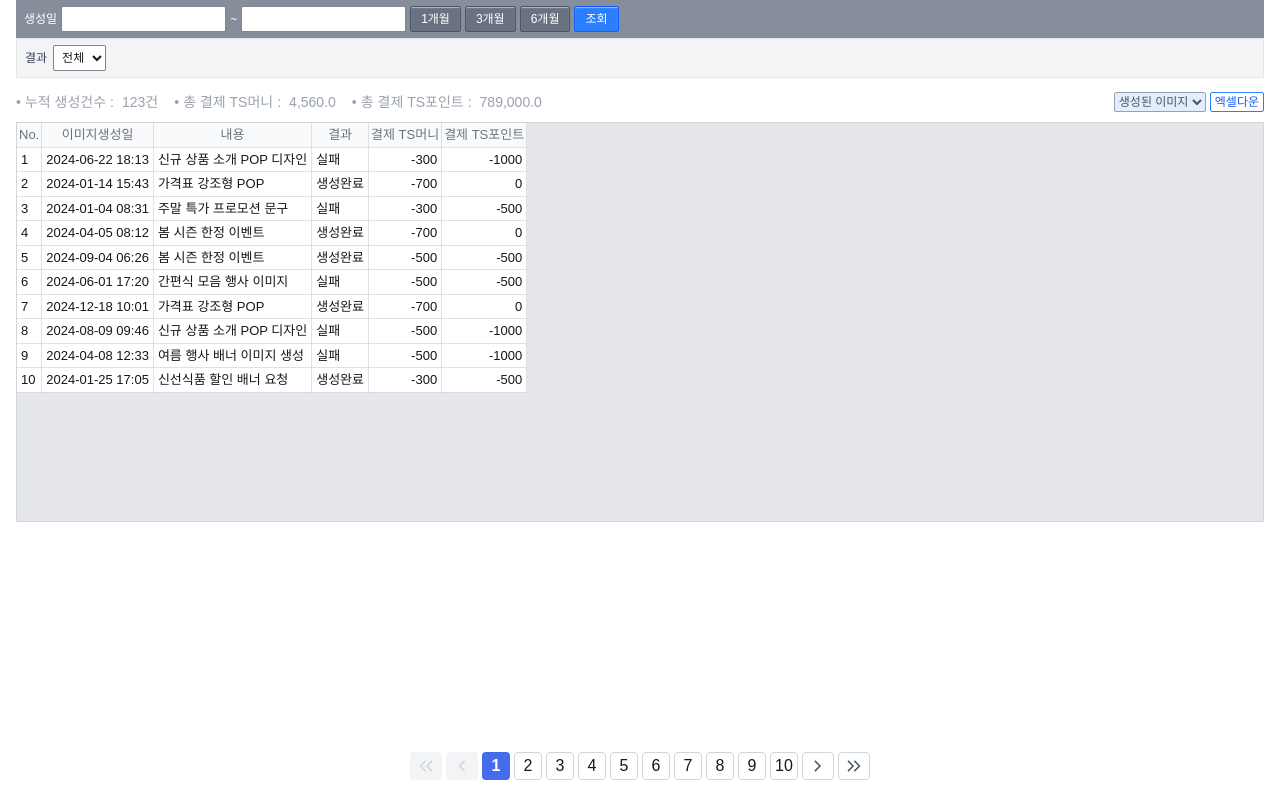
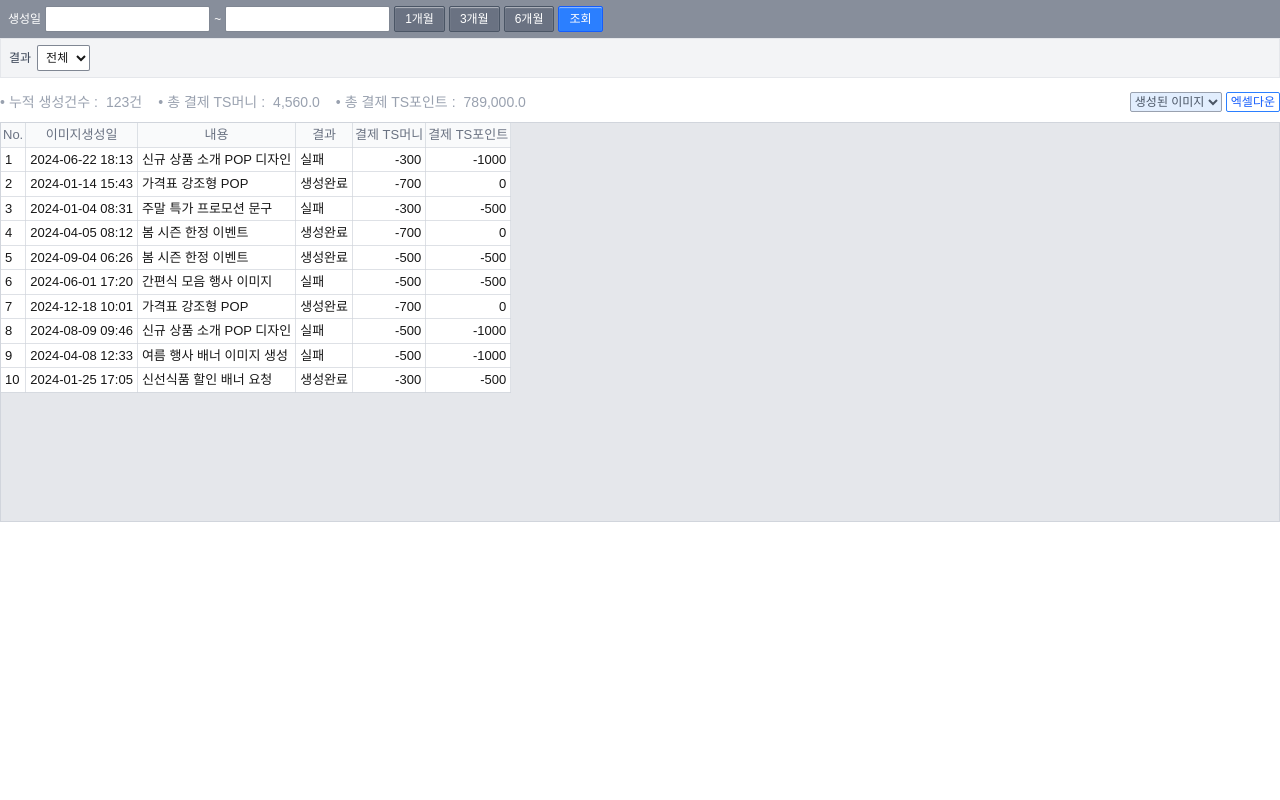
Before and after one commit to evaham/ai-pop, a Next.js app: page /aiPopUseData in a window 1280 px wide. Built offline with nearby package versions, Linux system fonts and the light colour scheme.

Commit message:
feat: AI 이미지 및 이용현황 메뉴에 클릭 이벤트 추가 및 레이아웃 개선

```diff
--- a/app/aiPopUseData/page.js
+++ b/app/aiPopUseData/page.js
@@ -49,7 +49,7 @@ export default function AiPopUseData() {
 
   return (
     <>
-      <div className="flex-1 relative flex flex-col px-4 bg-white">
+      <div className="flex-1 relative flex flex-col bg-white">
         <div className="flex flex-wrap gap-1 px-2 py-1.5 bg-gray-500/80 text-xs">
           <span className="flex items-center h-6.5 text-white">생성일</span>
           <input type="text" className="h-6.5 px-1 border border-gray-600/70 rounded-xs bg-white" />
@@ -120,64 +120,6 @@ export default function AiPopUseData() {
             </table>
           </div>
         </div>
-        <div className="pagination flex flex-col my-5 mt-auto">
-          <ul className="pagination__list flex gap-1 items-center mx-auto">
-            <li className="first paginate_button  disabled" data-dt-idx="1">
-              <a href="#pageLink" aria-disabled="true" className="flex items-center justify-center min-w-8 h-7 border border-gray-300 rounded-sm fill-gray-600 aria-disabled:border-gray-100 aria-disabled:bg-gray-100 aria-disabled:fill-gray-300 aria-disabled:pointer-events-none hover:border-blue-500">
-                <svg xmlns="http://www.w3.org/2000/svg" height="24px" viewBox="0 -960 960 960" width="24px" fill=""><path d="M445-253.85 218.85-480 445-706.15 487.15-664 303.77-480l183.38 184L445-253.85Zm254 0L472.85-480 699-706.15 741.15-664 557.77-480l183.38 184L699-253.85Z"></path></svg>
-                <span className="sr-only">처음으로</span>
-              </a>
-            </li>
-            <li className="prev paginate_button  disabled" data-dt-idx="0">
-              <a href="#pageLink" aria-disabled="true" className="flex items-center justify-center min-w-8 h-7 border border-gray-300 rounded-sm fill-gray-600 aria-disabled:border-gray-100 aria-disabled:bg-gray-100 aria-disabled:fill-gray-300 aria-disabled:pointer-events-none hover:border-blue-500">
-                <svg xmlns="http://www.w3.org/2000/svg" height="24px" viewBox="0 -960 960 960" width="24px" fill=""><path d="M560-253.85 333.85-480 560-706.15 602.15-664l-184 184 184 184L560-253.85Z"></path></svg>
-                <span className="sr-only">앞으로</span>
-              </a>
-            </li>
-            <li className="paginate_button  active" data-dt-idx="1">
-              <a href="#pageLink" aria-current="true" className="flex items-center justify-center min-w-7 h-7 px-1 border border-gray-300 rounded-sm fill-gray-600 aria-current:border-transparent aria-current:bg-blue-700/80 aria-current:font-bold aria-current:text-white aria-current:pointer-events-none hover:border-blue-500">1</a>
-            </li>
-            <li className="paginate_button " data-dt-idx="2">
-              <a href="#pageLink" aria-current="false" className="flex items-center justify-center min-w-7 h-7 px-1 border border-gray-300 rounded-sm fill-gray-600 aria-current:border-transparent aria-current:bg-blue-700/80 aria-current:font-bold aria-current:text-white aria-current:pointer-events-none hover:border-blue-500">2</a>
-            </li>
-            <li className="paginate_button " data-dt-idx="3">
-              <a href="#pageLink" aria-current="false" className="flex items-center justify-center min-w-7 h-7 px-1 border border-gray-300 rounded-sm fill-gray-600 aria-current:border-transparent aria-current:bg-blue-700/80 aria-current:font-bold aria-current:text-white aria-current:pointer-events-none hover:border-blue-500">3</a>
-            </li>
-            <li className="paginate_button " data-dt-idx="4">
-              <a href="#pageLink" aria-current="false" className="flex items-center justify-center min-w-7 h-7 px-1 border border-gray-300 rounded-sm fill-gray-600 aria-current:border-transparent aria-current:bg-blue-700/80 aria-current:font-bold aria-current:text-white aria-current:pointer-events-none hover:border-blue-500">4</a>
-            </li>
-            <li className="paginate_button " data-dt-idx="5">
-              <a href="#pageLink" aria-current="false" className="flex items-center justify-center min-w-7 h-7 px-1 border border-gray-300 rounded-sm fill-gray-600 aria-current:border-transparent aria-current:bg-blue-700/80 aria-current:font-bold aria-current:text-white aria-current:pointer-events-none hover:border-blue-500">5</a>
-            </li>
-            <li className="paginate_button " data-dt-idx="6">
-              <a href="#pageLink" aria-current="false" className="flex items-center justify-center min-w-7 h-7 px-1 border border-gray-300 rounded-sm fill-gray-600 aria-current:border-transparent aria-current:bg-blue-700/80 aria-current:font-bold aria-current:text-white aria-current:pointer-events-none hover:border-blue-500">6</a>
-            </li>
-            <li className="paginate_button " data-dt-idx="7">
-              <a href="#pageLink" aria-current="false" className="flex items-center justify-center min-w-7 h-7 px-1 border border-gray-300 rounded-sm fill-gray-600 aria-current:border-transparent aria-current:bg-blue-700/80 aria-current:font-bold aria-current:text-white aria-current:pointer-events-none hover:border-blue-500">7</a>
-            </li>
-            <li className="paginate_button " data-dt-idx="8">
-              <a href="#pageLink" aria-current="false" className="flex items-center justify-center min-w-7 h-7 px-1 border border-gray-300 rounded-sm fill-gray-600 aria-current:border-transparent aria-current:bg-blue-700/80 aria-current:font-bold aria-current:text-white aria-current:pointer-events-none hover:border-blue-500">8</a>
-            </li>
-            <li className="paginate_button " data-dt-idx="9">
-              <a href="#pageLink" aria-current="false" className="flex items-center justify-center min-w-7 h-7 px-1 border border-gray-300 rounded-sm fill-gray-600 aria-current:border-transparent aria-current:bg-blue-700/80 aria-current:font-bold aria-current:text-white aria-current:pointer-events-none hover:border-blue-500">9</a>
-            </li>
-            <li className="paginate_button " data-dt-idx="10">
-              <a href="#pageLink" aria-current="false" className="flex items-center justify-center min-w-7 h-7 px-1 border border-gray-300 rounded-sm fill-gray-600 aria-current:border-transparent aria-current:bg-blue-700/80 aria-current:font-bold aria-current:text-white aria-current:pointer-events-none hover:border-blue-500">10</a>
-            </li>
-            <li className="next paginate_button " data-dt-idx="11">
-              <a href="#pageLink" aria-disabled="false" className="flex items-center justify-center min-w-8 h-7 border border-gray-300 rounded-sm fill-gray-600 aria-disabled:border-gray-100 aria-disabled:bg-gray-100 aria-disabled:fill-gray-300 aria-disabled:pointer-events-none hover:border-blue-500">
-                <svg xmlns="http://www.w3.org/2000/svg" height="24px" viewBox="0 -960 960 960" width="24px" fill=""><path d="m517.85-480-184-184L376-706.15 602.15-480 376-253.85 333.85-296l184-184Z"></path></svg>
-                <span className="sr-only">뒤로</span>
-              </a>
-            </li>
-            <li className="last paginate_button " data-dt-idx="245">
-              <a href="#pageLink" aria-disabled="false" className="flex items-center justify-center min-w-8 h-7 border border-gray-300 rounded-sm fill-gray-600 aria-disabled:border-gray-100 aria-disabled:bg-gray-100 aria-disabled:fill-gray-300 aria-disabled:pointer-events-none hover:border-blue-500">
-                <svg xmlns="http://www.w3.org/2000/svg" height="24px" viewBox="0 -960 960 960" width="24px" fill=""><path d="M402.23-480 218.85-664 261-706.15 487.15-480 261-253.85 218.85-296l183.38-184Zm254 0L472.85-664 515-706.15 741.15-480 515-253.85 472.85-296l183.38-184Z"></path></svg>
-                <span className="sr-only">맨뒤로</span>
-              </a>
-            </li>
-          </ul>
-        </div>
       </div>
     </>
   );
--- a/public/html/imageCloud.html
+++ b/public/html/imageCloud.html
@@ -70,10 +70,10 @@
             <a href="" class="nav__link" style="letter-spacing: -0.03rem;">AI POP 전용</a>
             <ul class="nav__sublist">
               <li>
-                <a class="nav__sublink"href="">AI 이미지</a>
+                <a class="nav__sublink" href="javascript:void(0)" onclick="jsShowAiPopImages()">AI 이미지</a>
               </li>
               <li>
-                <a class="nav__sublink" href="">AI 이용현황</a>
+                <a class="nav__sublink" href="javascript:void(0)" onclick="jsShowAiUseData()">AI 이용현황</a>
               </li>
             </ul>
             <style>
@@ -96,7 +96,7 @@
       </div>
 
       <!-- AI POP 생성 이미지 -->
-      <div class="container" style="display: none;">
+      <div class="container" id="aiPopImages" style="display: none;">
         <div class="header" style="height: 67px; padding: 8px;">
           <div class="titbox">
             <p class="titbox__tit">
@@ -217,7 +217,7 @@
       </div>
 
       <!-- AI이용현황 -->
-      <div class="container">
+      <div class="container" id="aiUseData">
         <div class="header" style="height: 67px; padding: 8px;">
           <div class="titbox">
             <p class="titbox__tit">
@@ -237,12 +237,24 @@
 
           </div>
         </div>
-        <div class="contents" style="position: relative;">
-          <iframe id="ifrmContent" name="ifrmContent" style="position: absolute; inset: 0;" src="http://localhost:3000/aiPopUseData" frameborder="0" width="100%" height="100%"></iframe>
+        <div class="contents" style="position: relative; display: flex;">
+          <iframe id="ifrmContent" name="ifrmContent" style="flex:1; padding:0 10px;" src="http://localhost:3000/aiPopUseData" frameborder="0" width="100%" height="100%"></iframe>
+          <div class="pagination">
+            <div class="pagination__list maxviewsize">
+              <button class="pagination__btn  disabled" data-dt-idx="1"><span class="icon-arrow-left2 pagination__icon"></span></button>
+              <button class="pagination__btn  disabled" data-dt-idx="0"><span class="icon-arrow-left pagination__icon"></span></button>
+              <button class="pagination__btn  active" data-dt-idx="1">1</button>
+              <button class="pagination__btn " data-dt-idx="2">2</button>
+              <button class="pagination__btn " data-dt-idx="3">3</button>
+              <button class="pagination__btn " data-dt-idx="4">4</button>
+              <button class="pagination__btn " data-dt-idx="5">5</button>
+              <button class="pagination__btn  disabled" data-dt-idx="6"><span class="icon-arrow-right pagination__icon"></span></button>
+              <button class="pagination__btn " data-dt-idx="5"><span class="icon-arrow-right2 pagination__icon"></span></button>
+            </div>
+          </div>
+
         </div>
       </div>
-
-
 
     </div>
     <div class="layer layer__wrap clip" style="display:none;">
@@ -294,6 +306,28 @@
         layer.style.display = 'none';
       }
     }
+
+    function jsShowAiPopImages() {
+      var images = document.getElementById('aiPopImages');
+      var useData = document.getElementById('aiUseData');
+      if (images) {
+        images.style.display = 'flex';
+      }
+      if (useData) {
+        useData.style.display = 'none';
+      }
+    }
+
+    function jsShowAiUseData() {
+      var images = document.getElementById('aiPopImages');
+      var useData = document.getElementById('aiUseData');
+      if (images) {
+        images.style.display = 'none';
+      }
+      if (useData) {
+        useData.style.display = 'flex';
+      }
+    }
   </script>
 
   <!-- 크게보기레이어팝업창 -->
```
